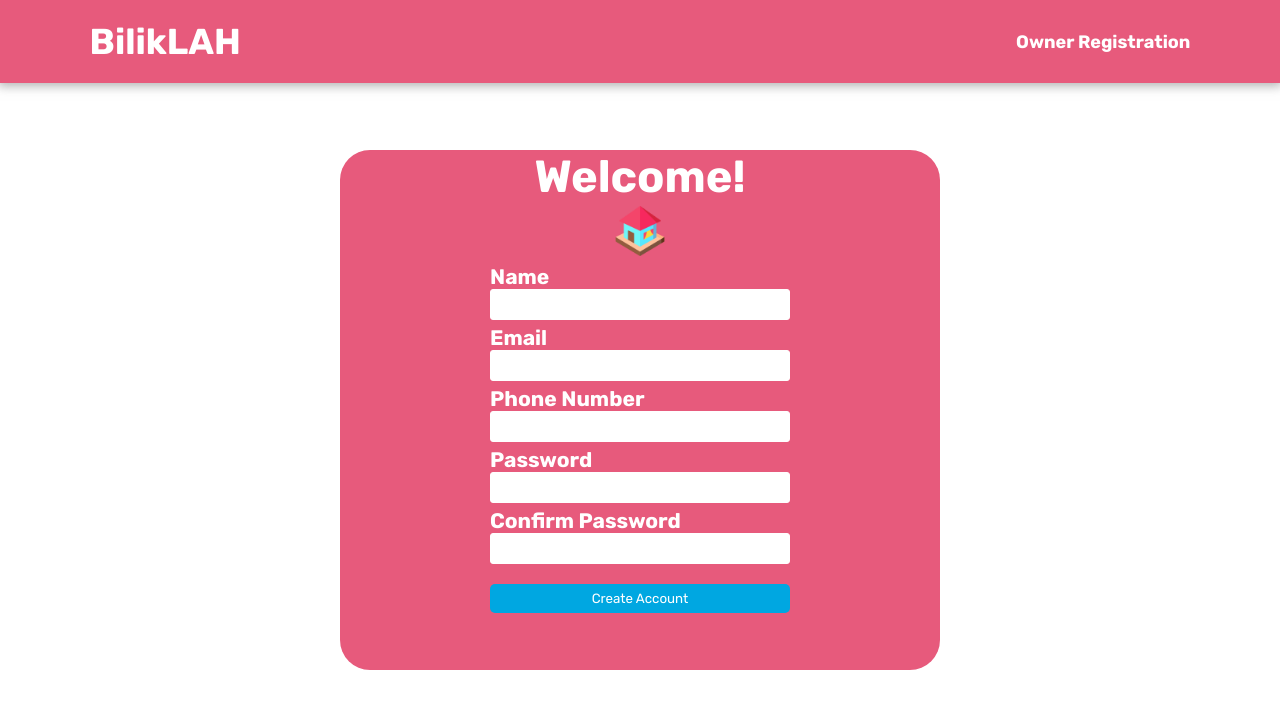
After one commit to dewdadim/BilikLAH, a PHP site: page /registerOwner.html in a window 1280 px wide. The commit adds this page. Shown: the top 709 px of the page. Run offline with PHP 8.4, Linux system fonts and the light colour scheme.

Commit message:
Fixed register-login

```diff
--- /dev/null
+++ b/registerOwner.html
@@ -0,0 +1,57 @@
+<!DOCTYPE html>
+<html lang="en">
+<head>
+    <meta charset="UTF-8">
+    <meta name="viewport" content="width=device-width, initial-scale=1.0">
+    <link rel="icon" href="img/assets/house.png">
+    <link rel="stylesheet" href="styles/style.css">
+    <link rel="stylesheet" href="styles/register-login.css">
+    <title>bilikLAH</title>
+</head>
+<body>
+    <header>
+        <nav class="nav-bar">
+            <div class="logo">
+                <a href="registerOwner.html"><h1>BilikLAH</h1></a>
+            </div>
+
+            <div>
+                <ul class="nav-links">
+                    <li><a href="registerOwner.html">Owner Registration</a></li>
+                </ul>
+            </div>
+
+        </nav>
+    </header>
+
+    <div class="wrapper">
+        <h1 id="welcome">Welcome!</h1>
+        <img class="signIcon" src="img/assets/house.png" alt="bilikLAH">
+        <form class="register">
+            <label for="name"><h3>Name</h3></label>
+            <input type="text" name="name" required><br>
+
+            <label for="email"><h3>Email</h3></label>
+            <input type="email" name="email" required><br>
+
+            <label for="phone"><h3>Phone Number </h3></label>
+            <input type="text" name="phone" required><br>
+
+            <label for="password"><h3>Password </h3></label>
+            <input type="password" name="password" required><br>
+
+            <label for="confirm"><h3>Confirm Password </h3></label>
+            <input type="password" name="confirmpass" required><br>
+
+            <input type="submit" value="Create Account">
+            <!--
+            <div class="Column">
+                <div class="container">
+                    <img class="house3d" src="img/assets/3d-house.png" alt="3d-house" height="450px">
+               </div>
+           </div>
+           -->
+        </form>
+</div>
+</body>
+</html>
--- a/styles/register-login.css
+++ b/styles/register-login.css
@@ -1,38 +1,43 @@
-<<<<<<< Updated upstream
-@import url(style.css);
-=======
 @import url(style.css);
 
-#signup{
-    margin-top: 10px;
+
+ /* Signup position*/
+#welcome{
+    margin-top: 30px;
+    font-size: 45px;
 }
+
+          /* Styling the Form background */
+
 .wrapper{
-float: right;
+float: none;
 text-align: center;
-width: 360px;
-height: 450px;
+width: 600px;
+height: 520px;
 margin: auto;
 margin-top: 150px;
 background-color: var(--primary);
 border-radius: 30px;
-margin-right: 30px;
+margin-right: auto;
+margin-left: auto;
+
 }
 h3{
     color: var(--white);
-}
-img{
-    margin-top: 5px;
-    width: 40px;
-    height: 40px;
+
+
+          /* Styling the Form  */
 }
 .wrapper form{
     width: 300px;
     margin-left: 20px;
     font-family: 'Rubik', sans-serif;
+    margin-right: auto;
+    margin-left: auto;
 }
 .wrapper form label{
     display: flex;
-    margin-top: 10px;
+    margin-top: 5px;
     font-size: 18px;
 }
 .wrapper form input{
@@ -52,4 +57,72 @@ img{
     float: right;
     background-color: var(--secondary);
 }
->>>>>>> Stashed changes
+      /* Position of the 3D House */
+
+.container{
+    position: relative;
+    height: 100px;
+    float: left;
+
+}
+.Column{
+    float: right;
+    width: 1300px;
+    margin-top: -400px;
+  }
+  /* Welcome icon */
+  .signIcon{
+    margin-top: 3px;
+    width: 50px;
+    height: 50px;
+}
+
+/* Log in Wrapper */
+.wrapper2{
+float: none;
+text-align: center;
+width: 400px;
+height: 450px;
+margin: auto;
+margin-top: 150px;
+background-color: var(--primary);
+border-radius: 30px;
+margin-right: auto;
+margin-left: auto;
+}
+.wrapper2 form{
+    width: 300px;
+    margin-left: 20px;
+    font-family: 'Rubik', sans-serif;
+    margin-right: auto;
+    margin-left: auto;
+}
+.wrapper2 form label{
+    display: flex;
+    margin-top: 15px;
+    font-size: 18px;
+}
+.wrapper2 form input{
+    width: 100%;
+    padding: 7px;
+    border: none;
+    border: 1px solid var(--white);
+    border-radius: 3px;
+    outline: none;
+}
+.wrapper2 form [type="submit"]{
+    color: var(--white);
+    border: 0px;
+    margin: auto;
+    border-radius: 5px;
+    margin-top: 20px;
+    float: right;
+    background-color: var(--secondary);
+}
+select{
+    display: flex;
+    text-align: center;
+    margin-top: 10px;
+    font-size: 15px;
+    border-radius: 5px;
+}
```
Also changed, not shown: login.html (added, +39 -0 lines), registerCustomer.html (added, +56 -0 lines).
